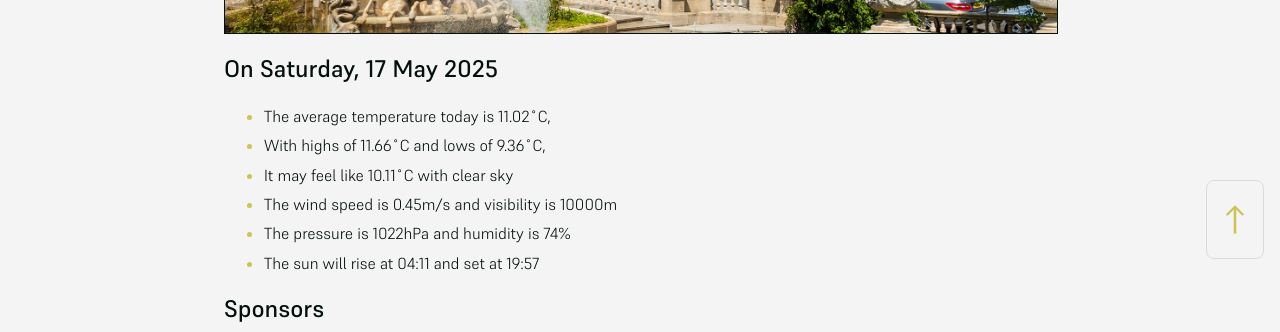
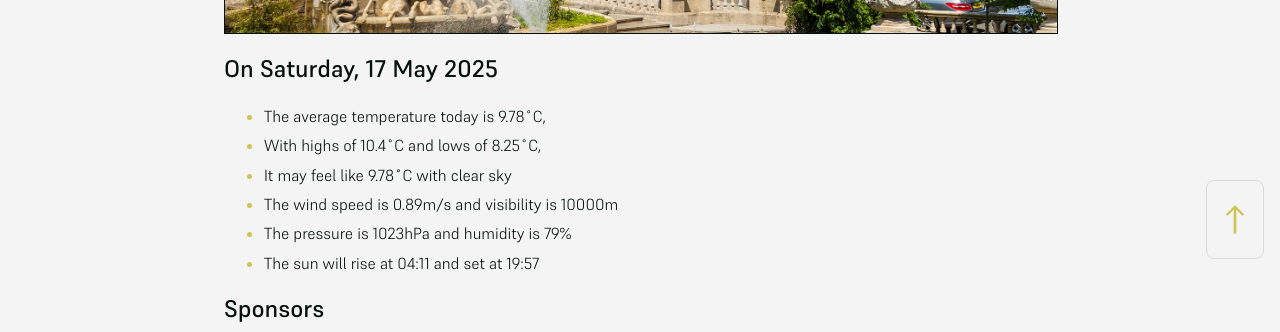
Before and after one commit to mat-0/cheltenham-open-data, a Jekyll site: the page built from index.md, in a window 1280 px wide. Shown: the part 625-957 px from the top of the page. Built offline with Jekyll 4.4.1, drawn with Linux system fonts in a browser that asks for light colours.

Commit message:
Updated 2025-05-17 22:57:52

```diff
--- a/index.md
+++ b/index.md
@@ -10,11 +10,11 @@ seo: Menu
 <!-- weather_marker starts -->
 ## On Saturday, 17 May 2025
 
-- The average temperature today is 11.02˚C,
-- With highs of 11.66˚C and lows of 9.36˚C,
-- It may feel like 10.11˚C with clear sky
-- The wind speed is 0.45m/s and visibility is 10000m
-- The pressure is 1022hPa and humidity is 74%
+- The average temperature today is 9.78˚C,
+- With highs of 10.4˚C and lows of 8.25˚C,
+- It may feel like 9.78˚C with clear sky
+- The wind speed is 0.89m/s and visibility is 10000m
+- The pressure is 1023hPa and humidity is 79%
 - The sun will rise at 04:11 and set at 19:57
 
 <!-- weather_marker ends -->
```
Also changed, not shown: _data/flood.json (+5 -48 lines), _pages/fix-my-street.md (+1 -1 lines), _pages/news.md (+4 -4 lines).
